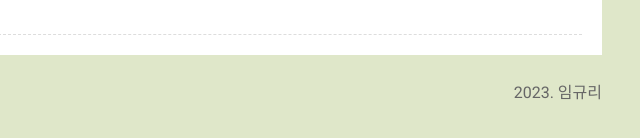
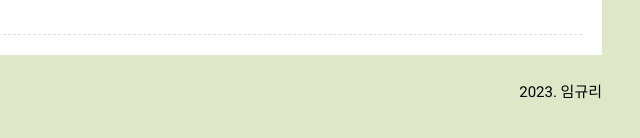
Before and after one commit to anrbl/basic1, a plain HTML site: page index.html in a window 1280 px wide. Shown: the part 172-310 px from the top of the page, 638-1278 px from the left. Drawn offline with Linux system fonts and the light colour scheme; some icons are missing.

Commit message:
main.css

```diff
--- a/css/main.css
+++ b/css/main.css
@@ -52,5 +52,7 @@ h2 {
 
 .footer .text {
     text-align: right;
+    font-size:15px;
+    font-weight:300
     color: #666;
 }
```
